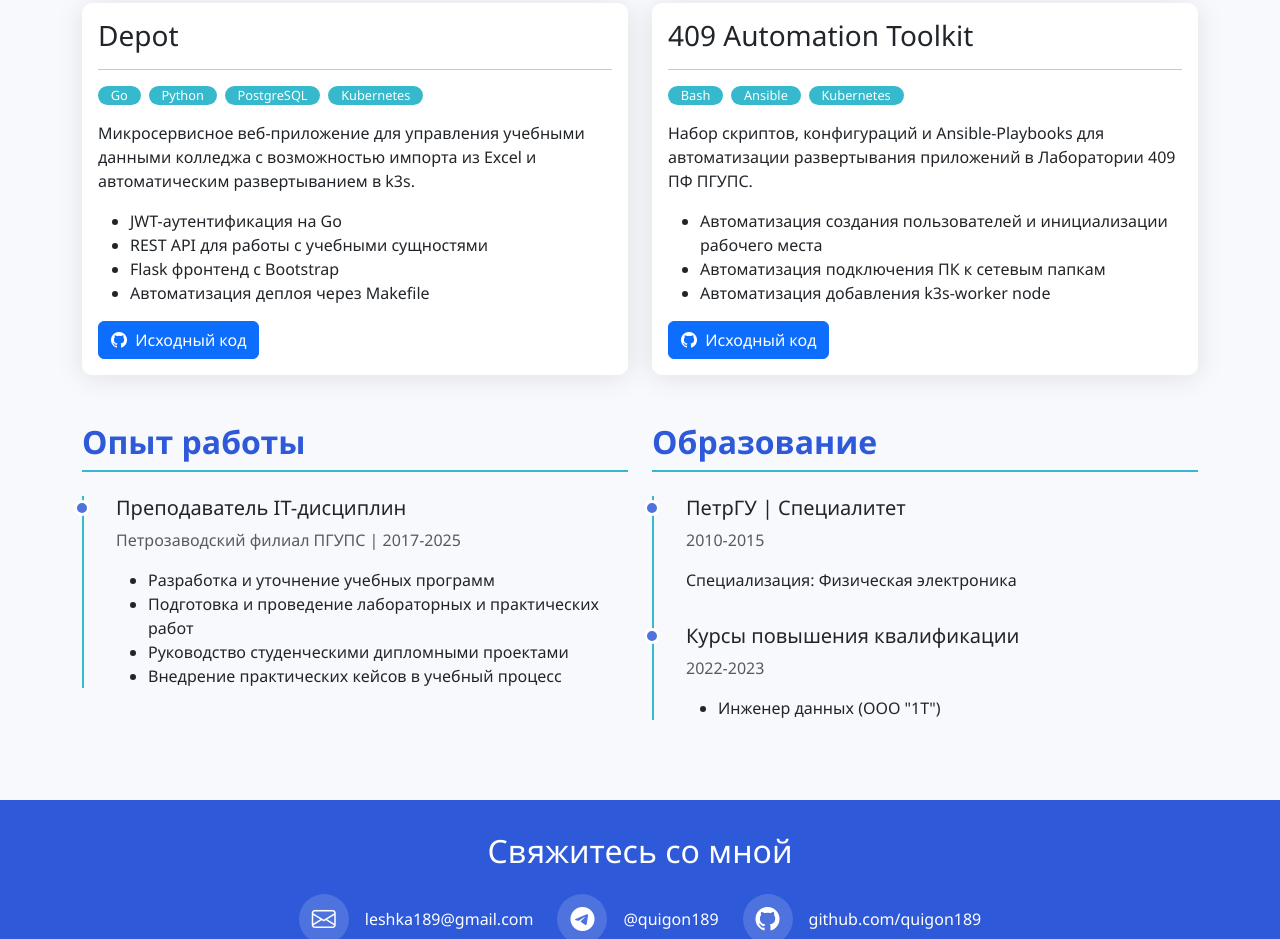
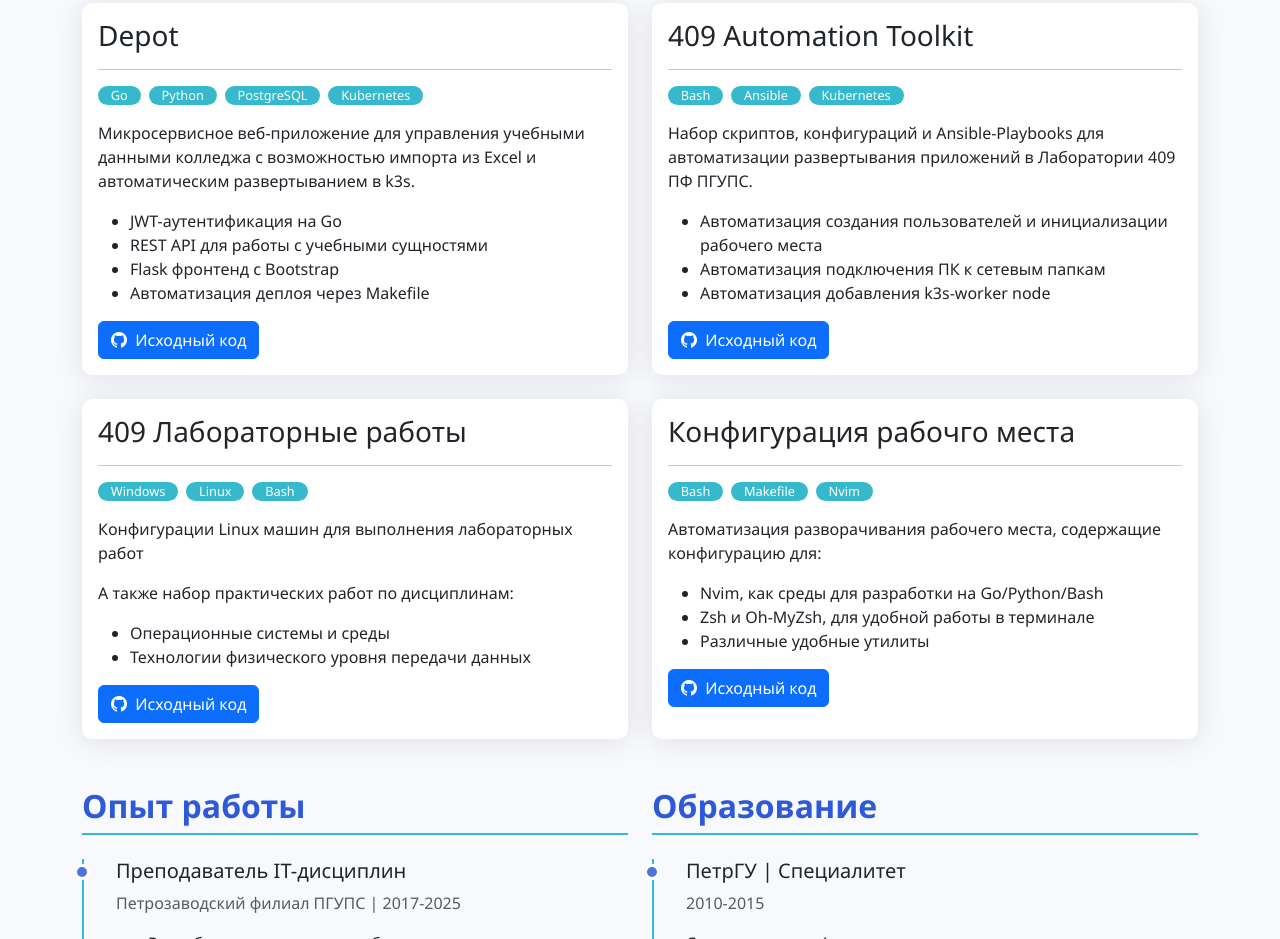
Before and after one commit to quigon189/quigon189.github.io, a plain HTML site: page docs/index.html in a window 1280 px wide. Shown: the part 1445-2384 px from the top of the page. Drawn offline with nearby package versions, Linux system fonts and the light colour scheme.

Commit message:
update info

```diff
--- a/docs/index.html
+++ b/docs/index.html
@@ -218,6 +218,7 @@
                             <h5 class="card-title text-primary"><i class="bi bi-gear me-2"></i>DevOps</h5>
                             <div class="d-flex flex-wrap mt-3">
                                 <span class="skill-badge rounded-pill">Docker/Podman</span>
+                                <span class="skill-badge rounded-pill">LXC/LXD</span>
                                 <span class="skill-badge rounded-pill">Kubernetes (k3s)</span>
                                 <span class="skill-badge rounded-pill">Git/GitHub</span>
                                 <span class="skill-badge rounded-pill">Ansible</span>
@@ -302,6 +303,59 @@
                         </div>
                     </div>
                 </div>
+
+								<!-- Проект 3 -->
+                <div class="col-lg-6">
+                    <div class="card project-card">
+                        <div class="card-body">
+														<h3 class="card-title">409 Лабораторные работы</h3>
+														<hr>
+														<div class="d-flex flex-wrap mb-3">
+                                <span class="tech-badge rounded-pill me-2">Windows</span>
+                                <span class="tech-badge rounded-pill me-2">Linux</span>
+                                <span class="tech-badge rounded-pill me-2">Bash</span>
+                            </div>
+                            <p class="card-text">Конфигурации Linux машин для выполнения лабораторных работ</p>
+                            <p class="card-text">А также набор практических работ по дисциплинам:</p>
+                            <ul class="mb-3">
+                                <li>Операционные системы и среды</li>
+                                <li>Технологии физического уровня передачи данных</li>
+                            </ul>
+                            <div class="d-flex gap-2">
+                                <a href="https://github.com/quigon189/lab409" class="btn btn-primary">
+                                    <i class="bi bi-github me-1"></i> Исходный код
+                                </a>
+                            </div>
+                        </div>
+                    </div>
+                </div>
+
+								<!-- Проект 4 -->
+                <div class="col-lg-6">
+                    <div class="card project-card">
+                        <div class="card-body">
+														<h3 class="card-title">Конфигурация рабочго места</h3>
+														<hr>
+														<div class="d-flex flex-wrap mb-3">
+                                <span class="tech-badge rounded-pill me-2">Bash</span>
+                                <span class="tech-badge rounded-pill me-2">Makefile</span>
+                                <span class="tech-badge rounded-pill me-2">Nvim</span>
+                            </div>
+                            <p class="card-text">Автоматизация разворачивания рабочего места, содержащие конфигурацию для:</p>
+                            <ul class="mb-3">
+                                <li>Nvim, как среды для разработки на Go/Python/Bash</li>
+                                <li>Zsh и Oh-MyZsh, для удобной работы в терминале</li>
+                                <li>Различные удобные утилиты</li>
+                            </ul>
+                            <div class="d-flex gap-2">
+                                <a href="https://github.com/quigon189/configs" class="btn btn-primary">
+                                    <i class="bi bi-github me-1"></i> Исходный код
+                                </a>
+                            </div>
+                        </div>
+                    </div>
+                </div>
+
             </div>
         </section>
 
```
